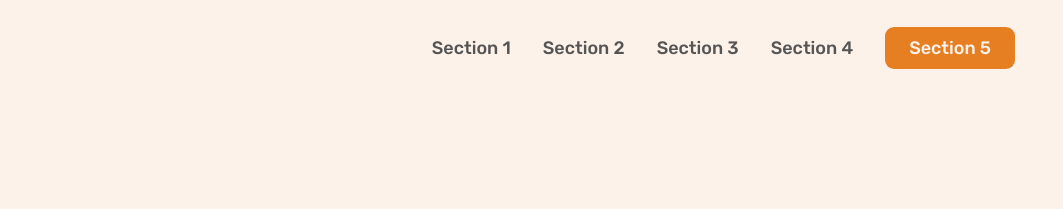
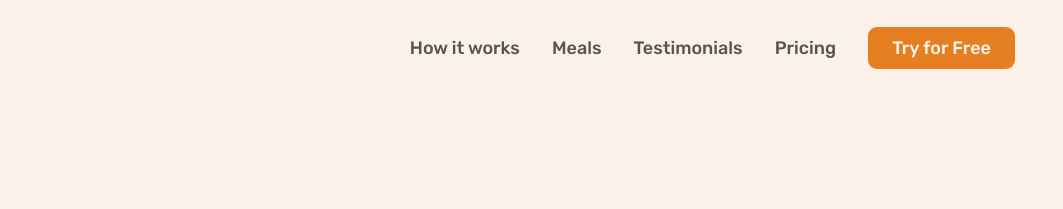
Before and after one commit to Showwaiyan/omnifood, a plain HTML site: page index.html in a window 1280 px wide. Shown: the top 209 px of the page, 217-1280 px from the left. Drawn offline with nearby package versions, Linux system fonts and the light colour scheme.

Commit message:
Add navigation link name to header

```diff
--- a/index.html
+++ b/index.html
@@ -22,11 +22,11 @@
 			</a>
 			<nav class="main-nav">
 				<ul class="main-nav-list">
-					<li><a href="#">Section 1</a></li>
-					<li><a href="#">Section 2</a></li>
-					<li><a href="#">Section 3</a></li>
-					<li><a href="#">Section 4</a></li>
-					<li><a href="#" class="nav-cta">Section 5</a></li>
+					<li><a href="#">How it works</a></li>
+					<li><a href="#">Meals</a></li>
+					<li><a href="#">Testimonials</a></li>
+					<li><a href="#">Pricing</a></li>
+					<li><a href="#" class="nav-cta">Try for Free</a></li>
 				</ul>
 			</nav>
 		</header>
```
